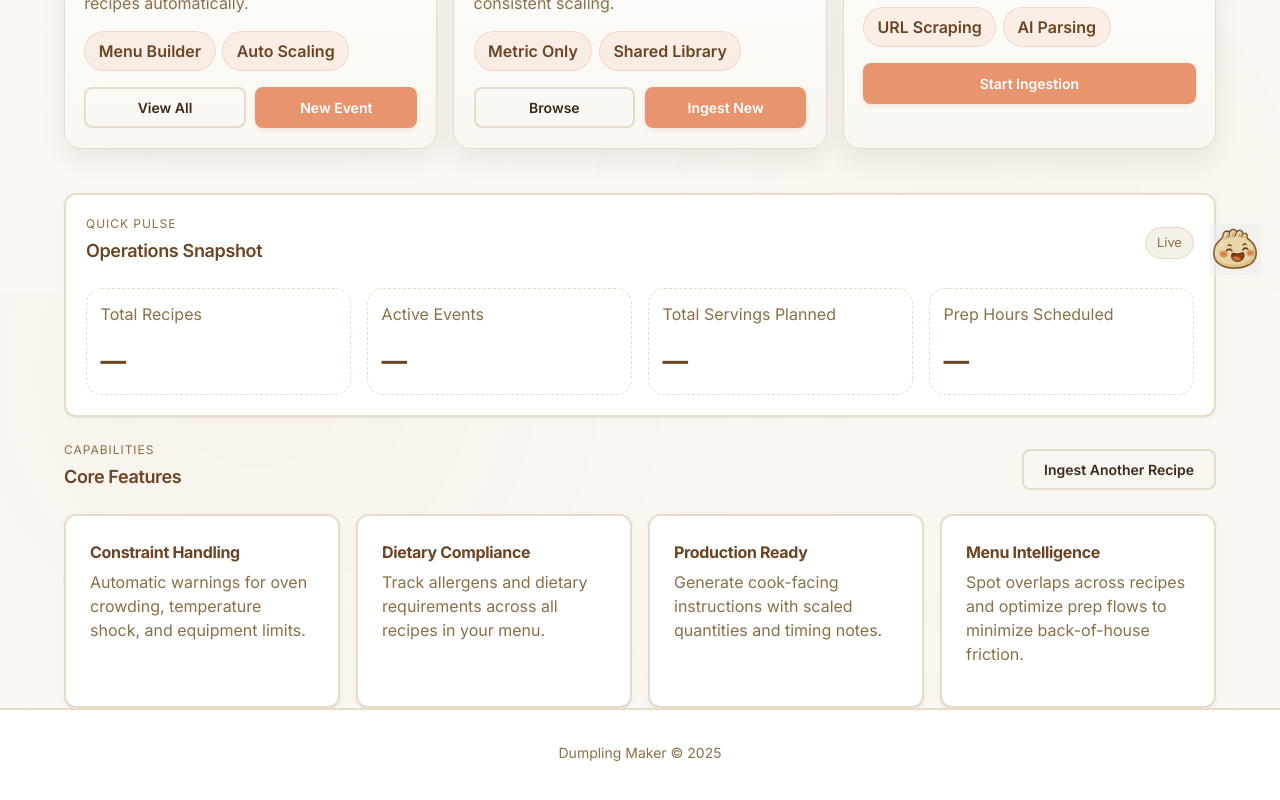
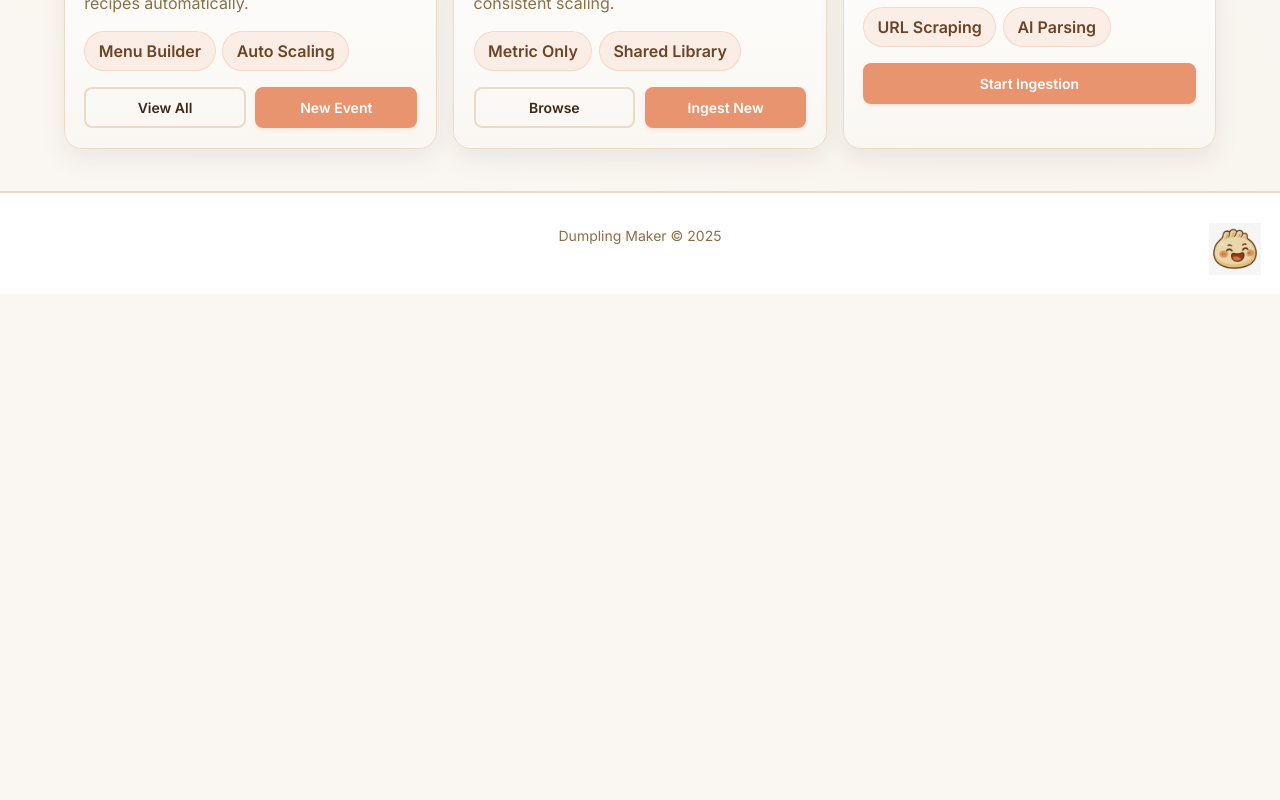
Before and after one commit to liminm/recipe-scaler-formatter, a Next.js app: page / in a window 1280 px wide. Shown: the part 506-1306 px from the top of the page. After the commit the page ends 800 px from the top, so only its background shows below. Built offline with nearby package versions, Linux system fonts and the light colour scheme.

Commit message:
feat: Implement new recipe ingestion editor UI with dedicated styling and remove outdated dashboard sections from the home page.

```diff
--- a/src/app/globals.css
+++ b/src/app/globals.css
@@ -965,6 +965,120 @@ body.chili-mode .nav-link.active {
   line-height: 1.5;
 }
 
+.ingest-editor-grid {
+  display: grid;
+  grid-template-columns: 260px 1fr 1.2fr;
+  gap: 1rem;
+  height: 80vh;
+}
+
+.ingest-batch-list {
+  overflow: hidden;
+  display: flex;
+  flex-direction: column;
+  gap: 0.75rem;
+}
+
+.ingest-section-head {
+  display: flex;
+  align-items: center;
+  justify-content: space-between;
+  gap: 0.75rem;
+  margin-bottom: 0.5rem;
+}
+
+.ingest-batch-items {
+  display: flex;
+  flex-direction: column;
+  gap: 0.5rem;
+  overflow-y: auto;
+}
+
+.ingest-batch-item {
+  width: 100%;
+  text-align: left;
+  padding: 0.75rem;
+  border-radius: 0.75rem;
+  border: 1px solid var(--color-border);
+  background: var(--color-surface);
+  cursor: pointer;
+  transition: all 0.2s ease;
+  font-weight: 600;
+}
+
+.ingest-batch-item:hover {
+  border-color: var(--color-border-hover);
+  box-shadow: 0 8px 18px rgba(61, 40, 23, 0.08);
+}
+
+.ingest-batch-item.active {
+  border: 2px solid var(--color-primary);
+  background: rgba(232, 149, 111, 0.08);
+}
+
+.ingest-batch-title {
+  white-space: nowrap;
+  overflow: hidden;
+  text-overflow: ellipsis;
+}
+
+.ingest-batch-status {
+  font-size: 0.85rem;
+  color: var(--color-text-muted);
+  margin-top: 0.15rem;
+}
+
+.source-card {
+  overflow-y: auto;
+}
+
+.source-text {
+  white-space: pre-wrap;
+  font-size: 0.9rem;
+}
+
+.recipe-card {
+  overflow-y: auto;
+  display: flex;
+  flex-direction: column;
+  gap: 1rem;
+}
+
+.recipe-header {
+  display: flex;
+  align-items: flex-start;
+  justify-content: space-between;
+  gap: 1rem;
+  flex-wrap: wrap;
+}
+
+.recipe-title {
+  font-size: 1.5rem;
+  font-weight: 700;
+  border: none;
+  background: transparent;
+  padding: 0;
+  margin-bottom: 0.35rem;
+}
+
+.recipe-header-actions {
+  display: flex;
+  gap: 0.5rem;
+  align-items: center;
+}
+
+.yield-card {
+  background: var(--color-surface);
+  padding: 0.75rem 1rem;
+  border-radius: 0.75rem;
+  margin-bottom: 1rem;
+  border: 1px solid var(--color-border);
+  display: flex;
+  gap: 2rem;
+  align-items: center;
+  flex-wrap: wrap;
+}
+
 @media (max-width: 860px) {
   .topbar-content {
     gap: 0.5rem;
--- a/src/app/page.tsx
+++ b/src/app/page.tsx
@@ -27,25 +27,6 @@ const highlights = [
     desc: 'Extract recipes from URLs or text using AI. Automatically parse ingredients and steps.',
     tags: ['URL Scraping', 'AI Parsing'],
     actions: [{ label: 'Start Ingestion', href: '/staging', variant: 'primary' }],
-  },
-];
-
-const featureCards = [
-  {
-    title: 'Constraint Handling',
-    desc: 'Automatic warnings for oven crowding, temperature shock, and equipment limits.',
-  },
-  {
-    title: 'Dietary Compliance',
-    desc: 'Track allergens and dietary requirements across all recipes in your menu.',
-  },
-  {
-    title: 'Production Ready',
-    desc: 'Generate cook-facing instructions with scaled quantities and timing notes.',
-  },
-  {
-    title: 'Menu Intelligence',
-    desc: 'Spot overlaps across recipes and optimize prep flows to minimize back-of-house friction.',
   },
 ];
 
@@ -123,53 +104,6 @@ export default function Home() {
         ))}
       </section>
 
-      <section className="card dash-stats">
-        <div className="dash-stats-head">
-          <div>
-            <p className="eyebrow">Quick pulse</p>
-            <h3>Operations Snapshot</h3>
-          </div>
-          <div className="pill">Live</div>
-        </div>
-        <div className="dash-stats-grid">
-          <div className="stat-block">
-            <p className="text-muted">Total Recipes</p>
-            <div className="stat-value">—</div>
-          </div>
-          <div className="stat-block">
-            <p className="text-muted">Active Events</p>
-            <div className="stat-value">—</div>
-          </div>
-          <div className="stat-block">
-            <p className="text-muted">Total Servings Planned</p>
-            <div className="stat-value">—</div>
-          </div>
-          <div className="stat-block">
-            <p className="text-muted">Prep Hours Scheduled</p>
-            <div className="stat-value">—</div>
-          </div>
-        </div>
-      </section>
-
-      <section>
-        <div className="dash-section-head">
-          <div>
-            <p className="eyebrow">Capabilities</p>
-            <h3>Core Features</h3>
-          </div>
-          <Link href="/staging" className="btn btn-secondary">
-            Ingest Another Recipe
-          </Link>
-        </div>
-        <div className="feature-grid">
-          {featureCards.map((feature) => (
-            <div key={feature.title} className="card feature-card">
-              <h4>{feature.title}</h4>
-              <p className="text-muted">{feature.desc}</p>
-            </div>
-          ))}
-        </div>
-      </section>
     </div>
   );
 }
```
Also changed, not shown: src/app/staging/StagingFlow.tsx (+37 -39 lines).
